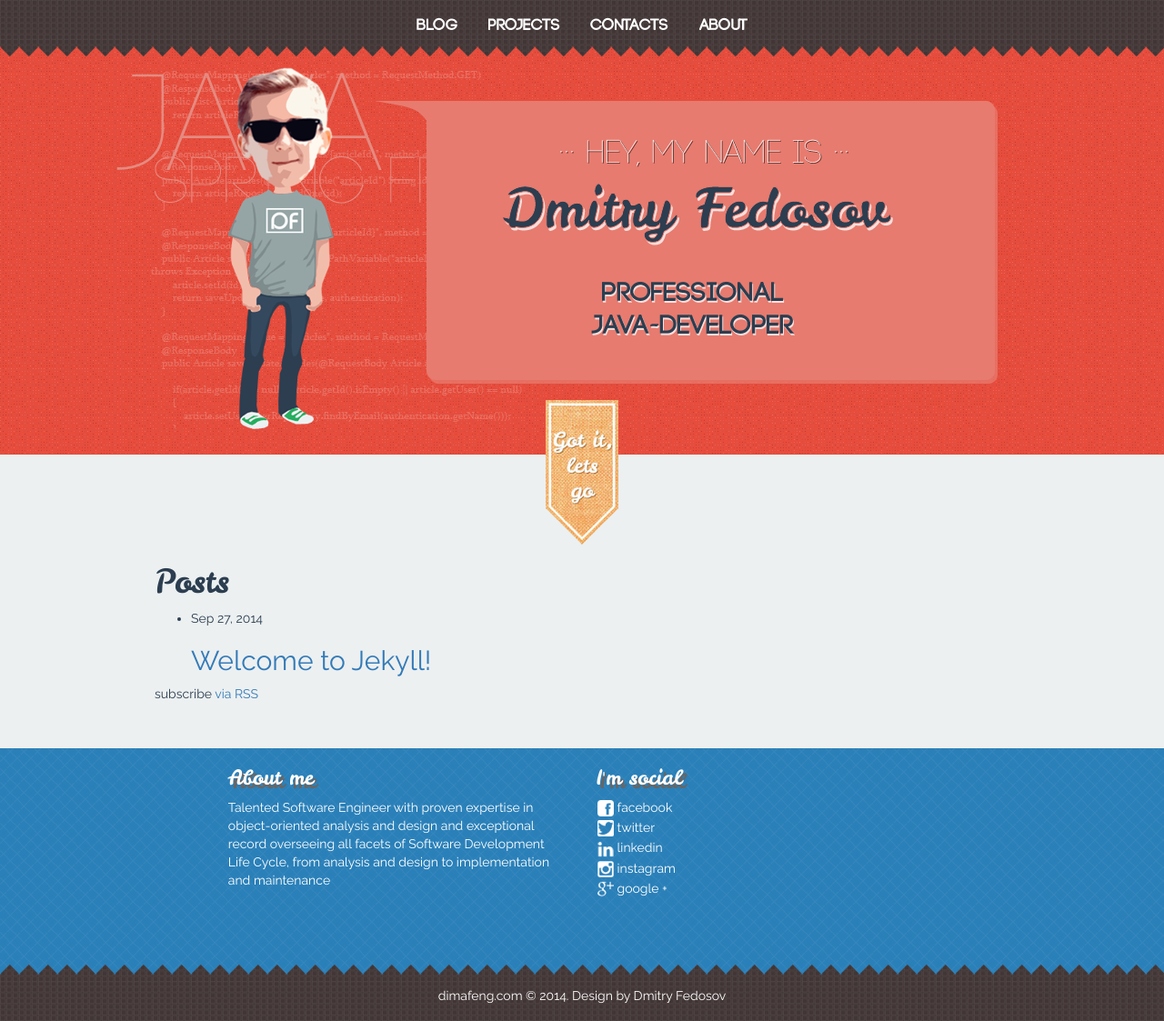
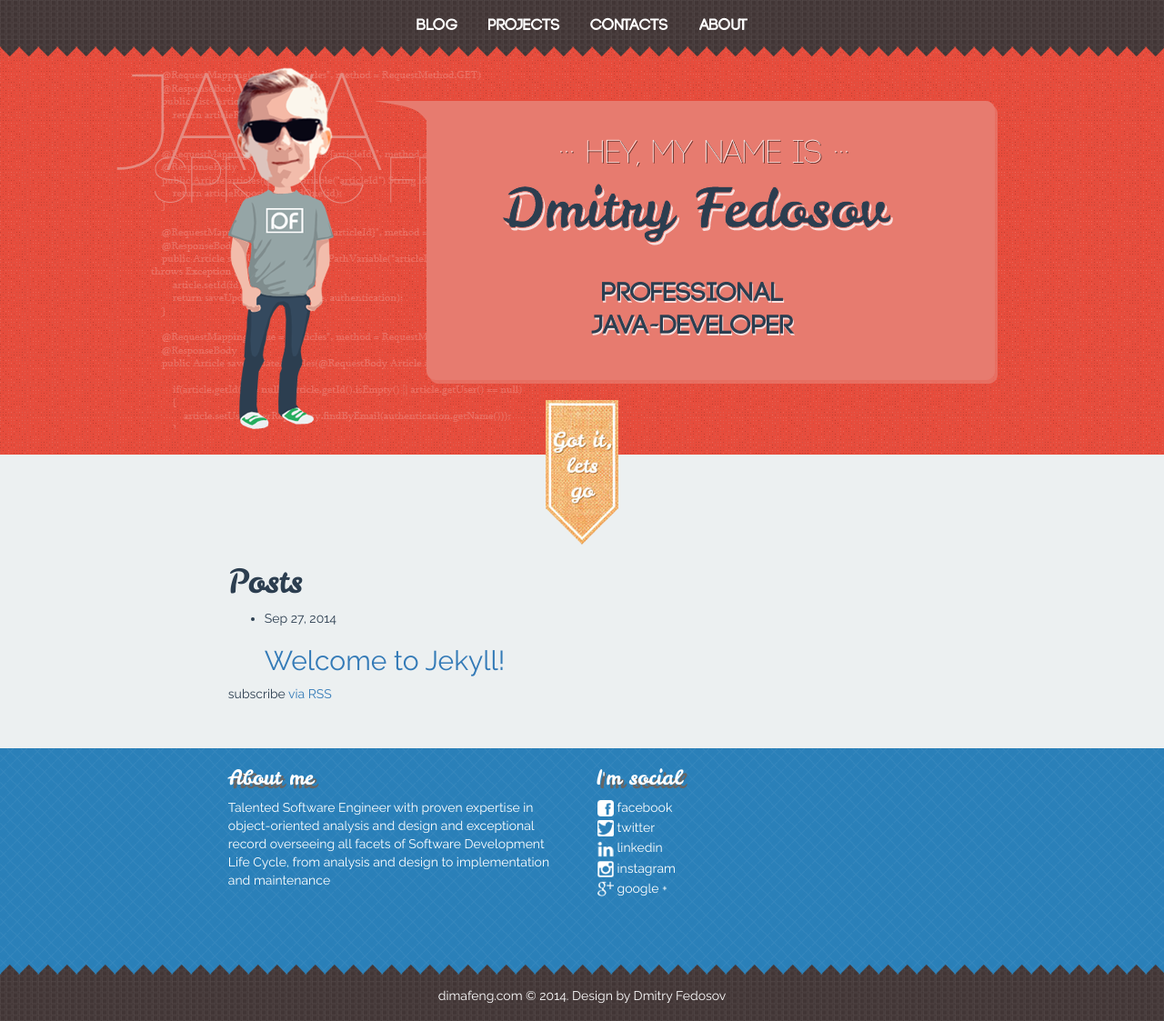
Before and after one commit to dimafeng/dimafeng.github.io, a Jekyll site: the page built from index.html, in a window 1280 px wide and 1123 px high. Shown: the whole window at 91% size. Built offline with Jekyll 4.4.1, drawn with Linux system fonts in a browser that asks for light colours; nearby versions of some CDN libraries.

Commit message:
Design fixes

```diff
--- a/_config.yml
+++ b/_config.yml
@@ -2,13 +2,11 @@
 title: Your awesome title
 email: your-email@domain.com
 description: > # this means to ignore newlines until "baseurl:"
-  Write an awesome description for your new site here. You can edit this
-  line in _config.yml. It will appear in your document head meta (for
-  Google search results) and in your feed.xml site description.
+  This blog is about programming tricks and tips.
 baseurl: "" # the subpath of your site, e.g. /blog/
-url: "http://yourdomain.com" # the base hostname & protocol for your site
-twitter_username: jekyllrb
-github_username:  jekyll
+url: "http://dimafeng.com"
+twitter_username: dimafeng
+github_username:  dimafeng
 
 # Build settings
 markdown: kramdown
--- a/_includes/footer.html
+++ b/_includes/footer.html
@@ -11,11 +11,11 @@
                 <div class="col-md-5">
                     <h1>I'm social</h1>
                     <div class="social-links">
-                        <a href=""><img src="{{ site.baseurl }}/images/facebook.png"> facebook</a>
-                        <a href=""><img src="{{ site.baseurl }}/images/twitter.png"> twitter </a>
-                        <a href=""><img src="{{ site.baseurl }}/images/linkedin.png"> linkedin</a>
-                        <a href=""><img src="{{ site.baseurl }}/images/instagram.png"> instagram</a>
-                        <a href=""><img src="{{ site.baseurl }}/images/google.png"> google +</a>
+                        <a href="https://www.facebook.com/dimafeng"><img src="{{ site.baseurl }}/images/facebook.png"> facebook</a>
+                        <a href="https://twitter.com/dimafeng"><img src="{{ site.baseurl }}/images/twitter.png"> twitter </a>
+                        <a href="ru.linkedin.com/pub/dmitry-fedosov/35/4a7/6a8/"><img src="{{ site.baseurl }}/images/linkedin.png"> linkedin</a>
+                        <a href="http://instagram.com/dimafeng"><img src="{{ site.baseurl }}/images/instagram.png"> instagram</a>
+                        <a href="https://plus.google.com/u/0/+DmitryFengoff/posts"><img src="{{ site.baseurl }}/images/google.png"> google +</a>
                     </div>
                 </div>
             </div>
--- a/_includes/header.html
+++ b/_includes/header.html
@@ -4,10 +4,10 @@
             <div class="container">
                 <div class="navbar-collapse collapse">
                     <ul class="nav navbar-nav">
-                        <li><a href="#"><img src="{{ site.baseurl }}/images/menu-blog.png"></a></li>
-                        <li><a href="#"><img src="{{ site.baseurl }}/images/menu-projects.png"></a></li>
-                        <li><a href="#"><img src="{{ site.baseurl }}/images/menu-contacts.png"></a></li>
-                        <li><a href="#"><img src="{{ site.baseurl }}/images/menu-about.png"></a></li>
+                        <li><a href="/"><img src="{{ site.baseurl }}/images/menu-blog.png"></a></li>
+                        <li><a href="/projects/"><img src="{{ site.baseurl }}/images/menu-projects.png"></a></li>
+                        <li><a href="/contacts/"><img src="{{ site.baseurl }}/images/menu-contacts.png"></a></li>
+                        <li><a href="/about/"><img src="{{ site.baseurl }}/images/menu-about.png"></a></li>
                     </ul>
                 </div>
             </div>
--- a/_layouts/default.html
+++ b/_layouts/default.html
@@ -12,8 +12,11 @@
         <div class="container">
 
             <a name="c"></a>
-
-        {{ content }}
+        <div class="row">
+            <div class="col-md-offset-1 col-md-10">
+                {{ content }}
+            </div>
+        </div>
       </div>
     </section>
 
```
Also changed, not shown: contacts.md (added, +7 -0 lines), projects.md (added, +7 -0 lines).
